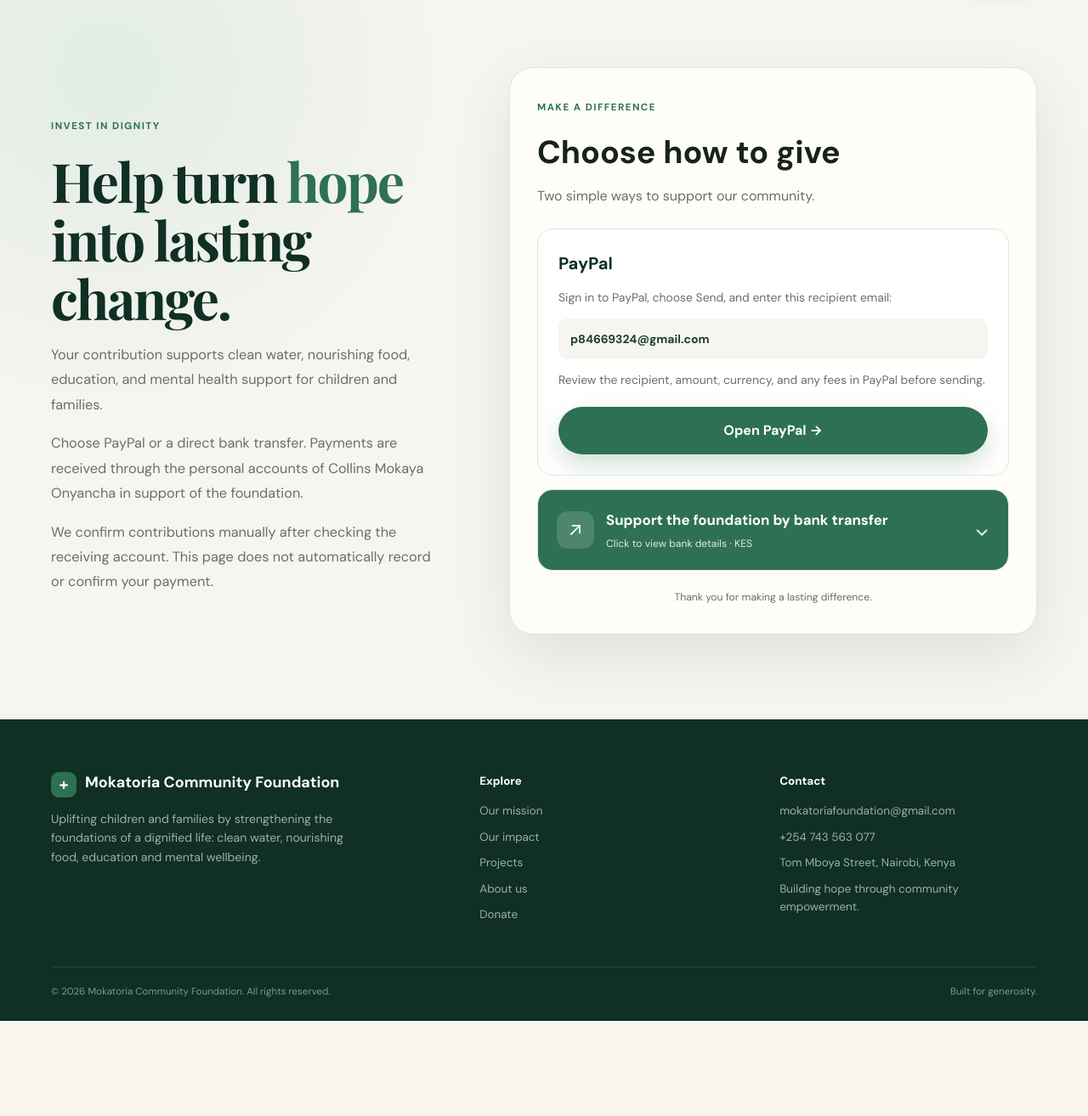
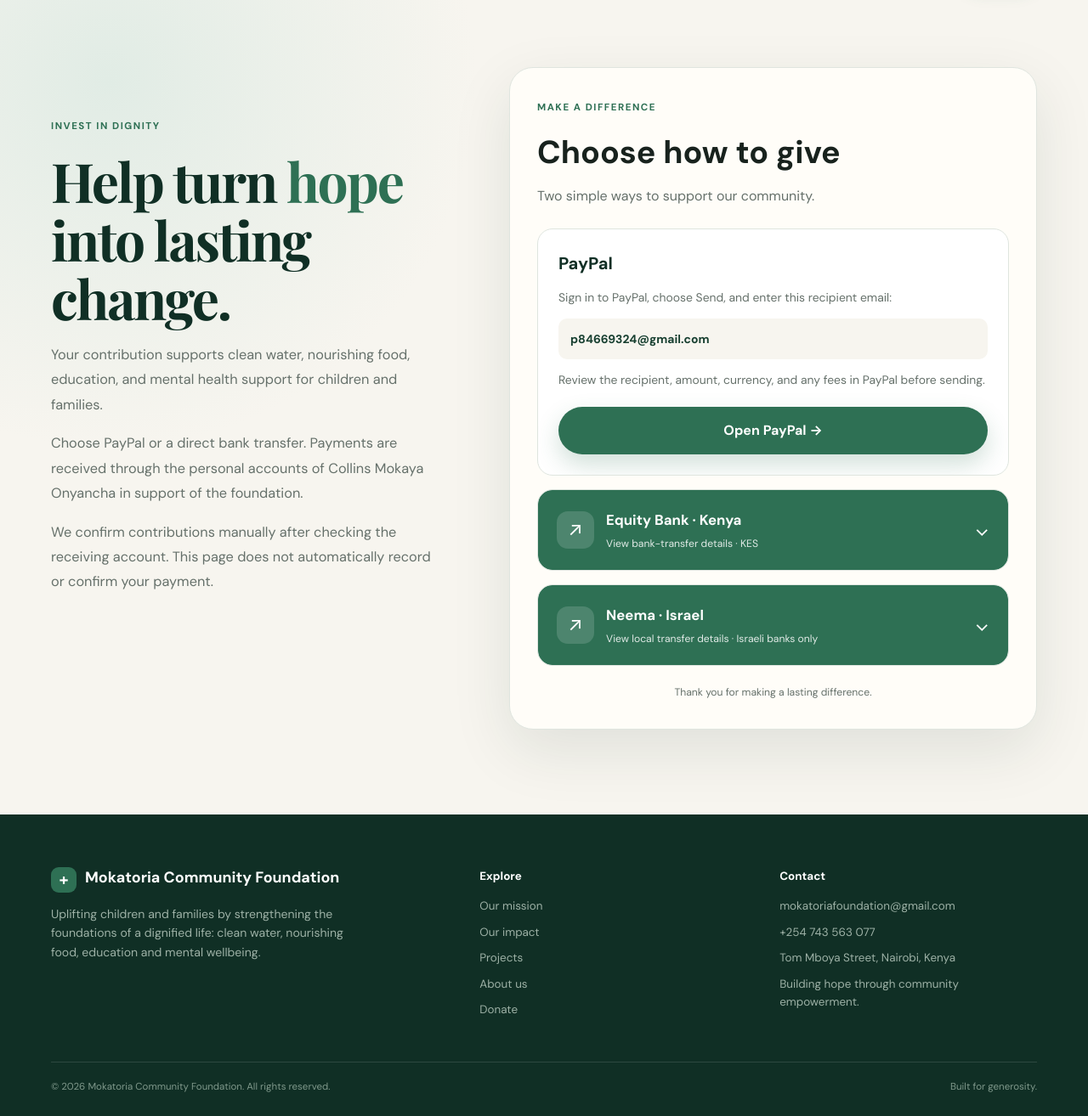
Before and after one commit to mokatoria/mokatoria-group-foundation, a Flask app: page /donate in a window 1280 px wide. Shown: the part 114-1428 px from the top of the page at 85% size. Before the commit the page ends 1316 px from the top, so only its background shows below. Run offline with Flask 3, Linux system fonts and the light colour scheme; some libraries are stand-ins or nearby versions.

Commit message:
Add Neema local Israeli receiving account alongside Equity

```diff
--- a/static/css/style.css
+++ b/static/css/style.css
@@ -420,3 +420,5 @@ button, input, textarea { font: inherit; }
 .pillar-card-illustrated p { font-size: .92rem; line-height: 1.8; }
 .pillar-illustration-note { margin: 16px 0 28px; color: var(--muted); font-size: .75rem; }
 @media (max-width: 650px) { .pillar-grid-illustrated { grid-template-columns: 1fr; gap: 20px; } .pillar-body { padding: 22px; } }
+
+.neema-option { margin-top: 16px; }
--- a/templates/donate.html
+++ b/templates/donate.html
@@ -24,7 +24,7 @@
       <details class="payment-option bank-option">
         <summary>
           <span class="bank-symbol" aria-hidden="true">↗</span>
-          <span class="bank-heading"><strong>Support the foundation by bank transfer</strong><small>Click to view bank details · KES</small></span>
+          <span class="bank-heading"><strong>Equity Bank · Kenya</strong><small>View bank-transfer details · KES</small></span>
           <span class="bank-chevron" aria-hidden="true">⌄</span>
         </summary>
         <div class="bank-content">
@@ -44,6 +44,27 @@
       <a class="bank-contact" href="{{ url_for('contact') }}">Contact us about your donation →</a>
         </div>
       </details>
+      <details class="payment-option bank-option neema-option">
+        <summary>
+          <span class="bank-symbol" aria-hidden="true">↗</span>
+          <span class="bank-heading"><strong>Neema · Israel</strong><small>View local transfer details · Israeli banks only</small></span>
+          <span class="bank-chevron" aria-hidden="true">⌄</span>
+        </summary>
+        <div class="bank-content">
+          <h3>Local transfer details</h3>
+          <dl class="bank-details">
+            <dt>Account holder</dt><dd>Collins mokaya Onyancha</dd>
+            <dt>Provider</dt><dd>Neema</dd>
+            <dt>Bank / identification code</dt><dd>21</dd>
+            <dt>Branch</dt><dd>21</dd>
+            <dt>Account number</dt><dd>00151432</dd>
+          </dl>
+          <p><strong>Transfers from Israeli banks only.</strong> Neema states that these account details cannot receive bank transfers from abroad.</p>
+          <p><strong>Currency:</strong> for an ILS (Israeli shekel) transfer, confirm the receiving currency in your banking app. Before sending USD (US dollars), confirm the correct deposit instructions directly with Neema. A USD balance does not confirm that these details accept USD bank transfers.</p>
+          <p>This is the personal receiving account of Collins Mokaya Onyancha. Contributions are confirmed manually after receipt.</p>
+          <a class="bank-contact" href="https://help.getneema.com/en/articles/16288559-deposit-via-bank-transfer-to-my-neema-account" target="_blank" rel="noopener noreferrer">Read Neema’s bank-transfer instructions ↗</a>
+        </div>
+      </details>
       <p class="payment-footer">Thank you for making a lasting difference.</p>
     </div>
   </div>
```
Also changed, not shown: tests/test_app.py (+3 -0 lines).
